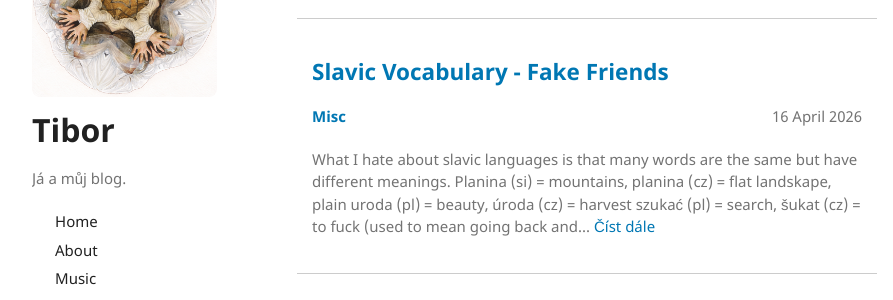
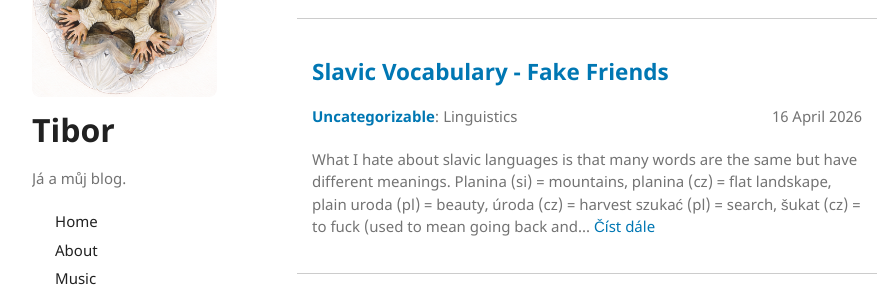
Before and after one commit to thefallofjohannm/thefallofjohannm.github.io, a Jekyll site: the page built from pages/index.md, in a window 1280 px wide and 900 px high, scrolled down 312 px. Shown: the part 154-454 px from the top of the window, without its empty margins (178-1071 px from the left). Built offline with Jekyll 4.4.1, drawn with Linux system fonts in a browser that asks for light colours.

Commit message:
category and subcategory

```diff
--- a/_posts/2026-04-16-slavic-vocabulary.md
+++ b/_posts/2026-04-16-slavic-vocabulary.md
@@ -1,7 +1,8 @@
 ---
 layout: post
 title: Slavic Vocabulary - Fake Friends
-category: Misc
+category: Uncategorizable
+subcategory: Linguistics
 ---
 
 {:toc}
```
